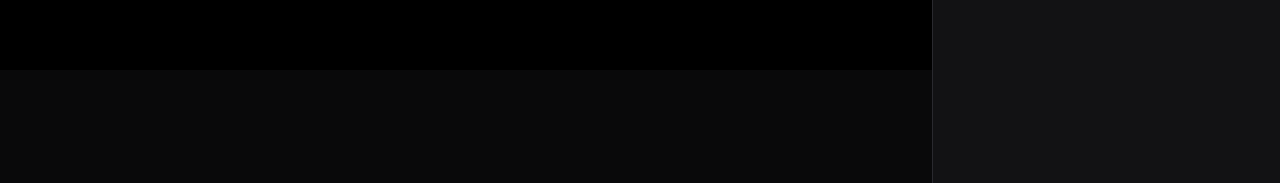
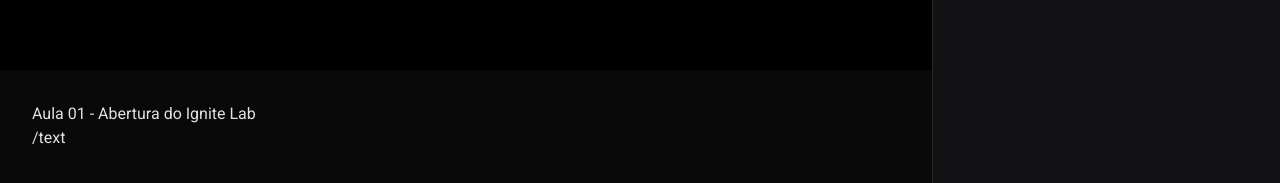
Before and after one commit to AloisSailer/igniteLab01, a React (Vite) app in the folder event-platform/: page / in a window 1280 px wide. Shown: the part 485-668 px from the top of the page. Built offline with nearby package versions, Linux system fonts and the light colour scheme; no server answers.

Commit message:
continuação

```diff
--- a/event-platform/src/components/Video.tsx
+++ b/event-platform/src/components/Video.tsx
@@ -4,6 +4,14 @@
       <div className="bg-black flex justify-center">
         <div className="h-full w-full max-w-[1100px] max-h-[60vh] aspect-video"></div>
       </div>
+      <div className="p-8 max-w-[1100px] mx-auto">
+        <div className="flex items-start gap-16">
+          <div className="flex-1">
+            <h1>Aula 01 - Abertura do Ignite Lab</h1>
+            <p>/text</p>
+          </div>
+        </div>
+      </div>
     </div>
   )
 }
```
